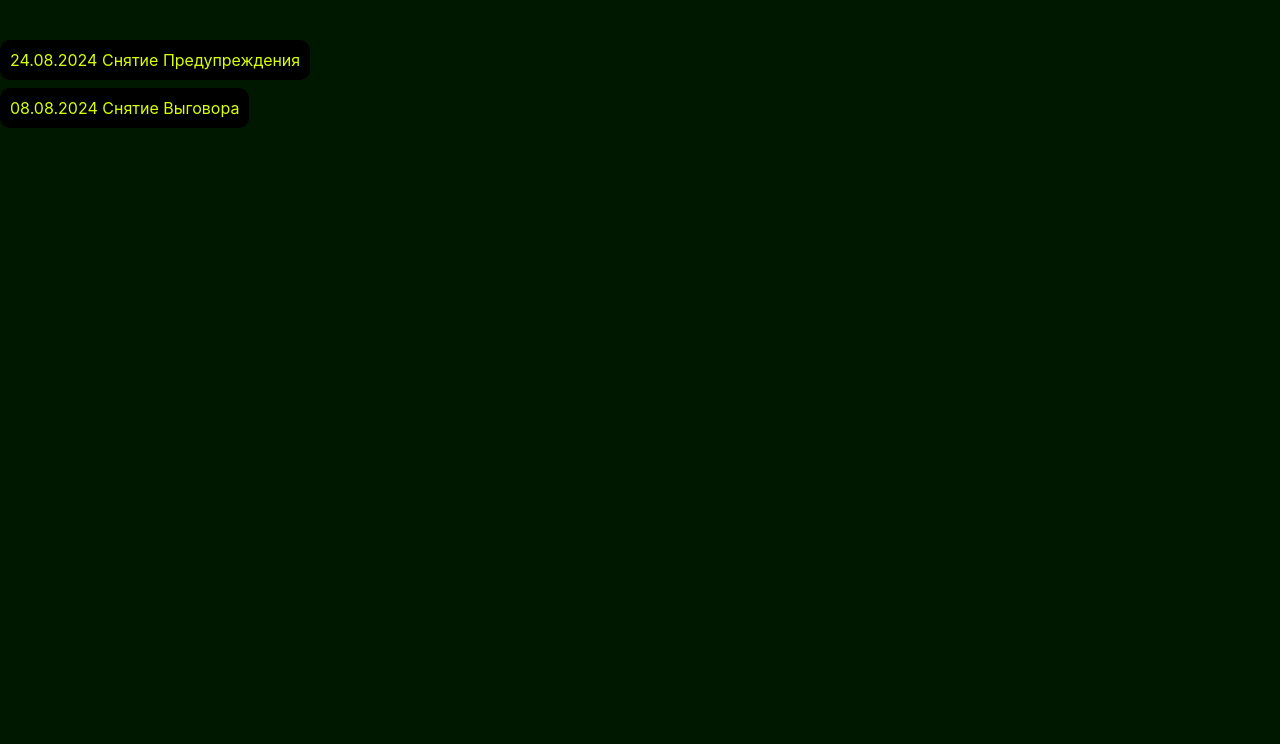
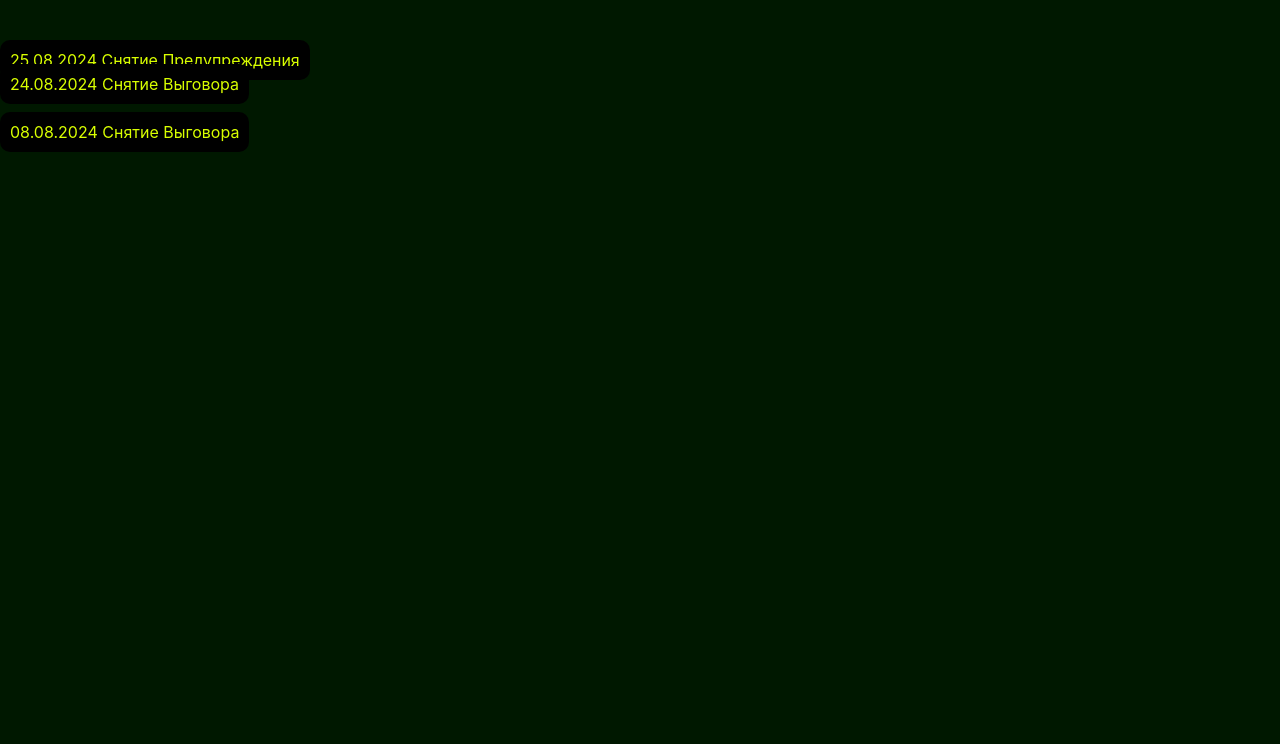
Before and after one commit to crazyadminbr/norma, a plain HTML site: page vig/vig.html in a window 1280 px wide. Shown: the part 56-800 px from the top of the page. Drawn offline with nearby package versions, Linux system fonts and the light colour scheme.

Commit message:
Update vig.html

```diff
--- a/vig/vig.html
+++ b/vig/vig.html
@@ -47,7 +47,8 @@
     </nav>
     <br><br>
     <div class="post">
-     <a href="./br/vig1/br2.html" style="color: rgb(217, 255, 0); border-radius: 10px; padding: 10px; background-color: rgb(0, 0, 0);">24.08.2024 Снятие Предупреждения</a><br><br>
+    <a href="./br/vig1/br3.html" style="color: rgb(217, 255, 0); border-radius: 10px; padding: 10px; background-color: rgb(0, 0, 0);">25.08.2024 Снятие Предупреждения</a><br>
+     <a href="./br/vig1/br2.html" style="color: rgb(217, 255, 0); border-radius: 10px; padding: 10px; background-color: rgb(0, 0, 0);">24.08.2024 Снятие Выговора </a><br><br>
     <a href="./br/vig1/index.html" style="color: rgb(217, 255, 0); border-radius: 10px; padding: 10px; background-color: rgb(0, 0, 0);">08.08.2024 Снятие Выговора</a><br><br>
     </div>
 
```
